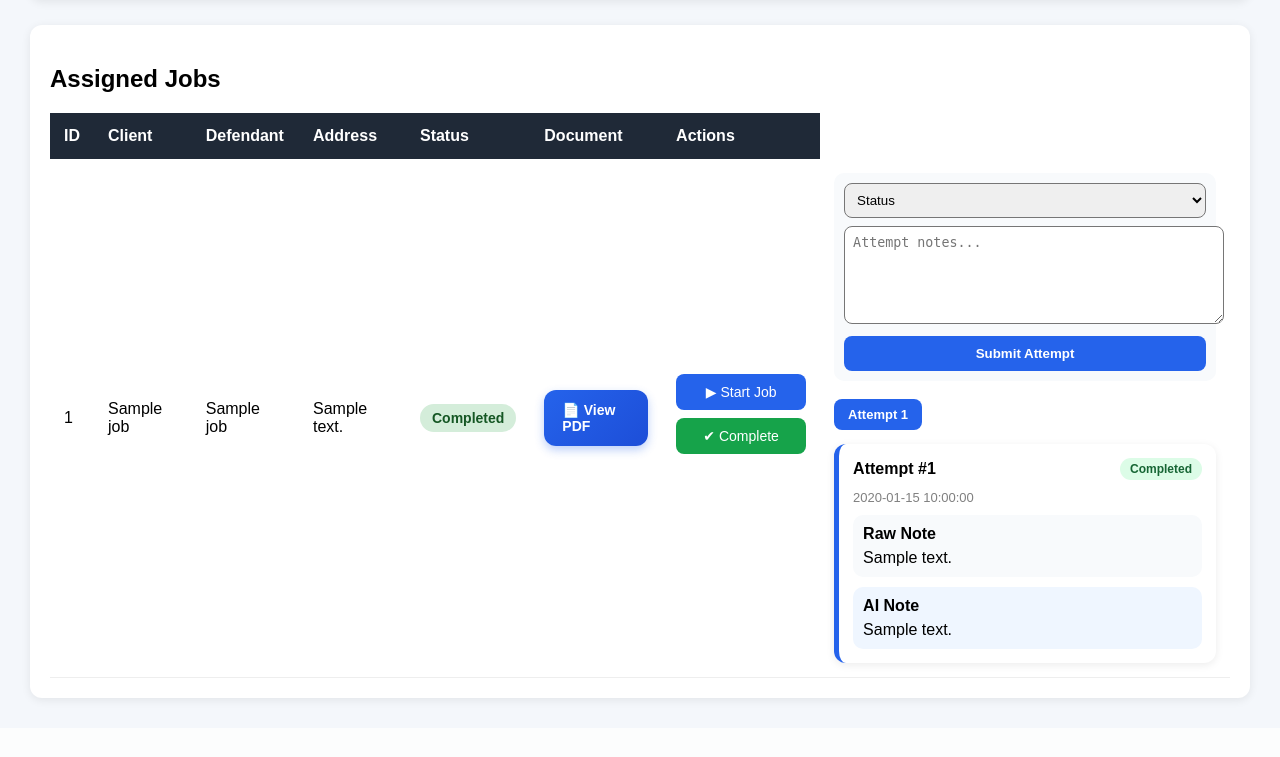
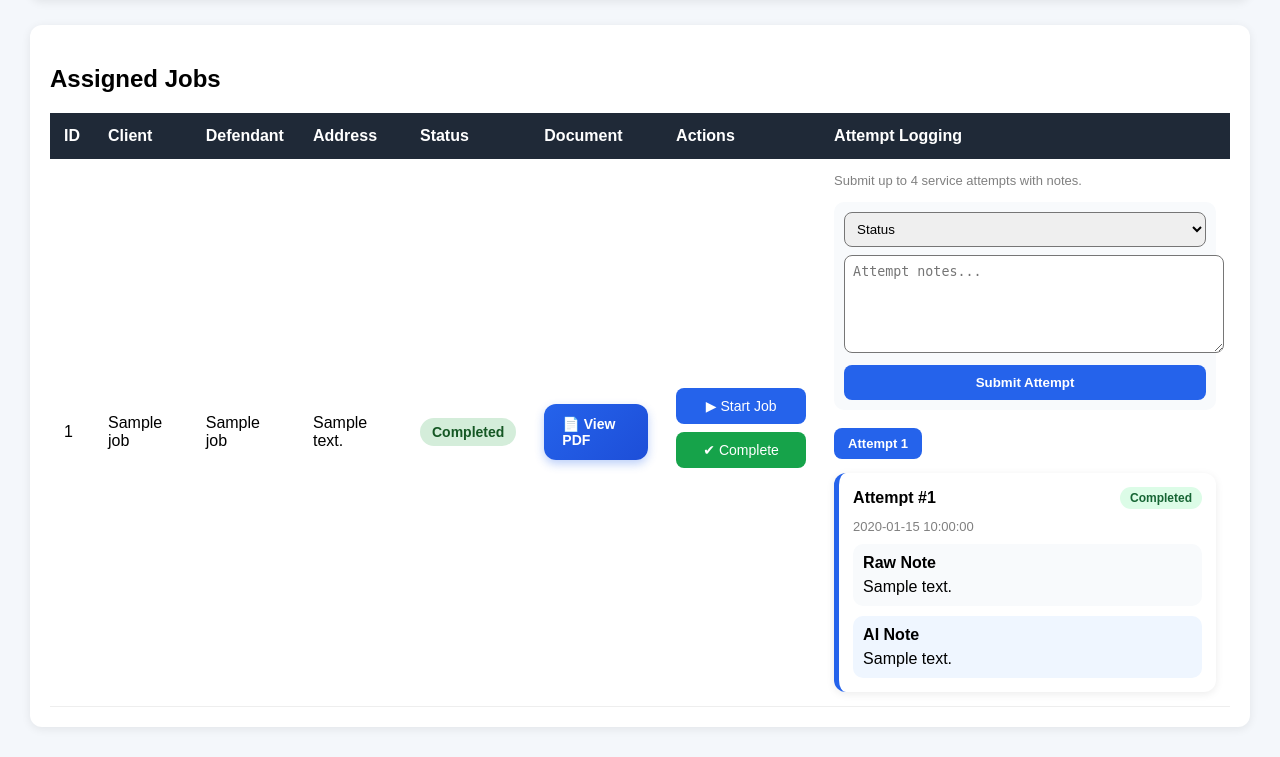
Before and after one commit to BharatArora2006/cjps-ai-platform, a FastAPI app: template app/templates/contractor_jobs.html in a window 1280 px wide. Shown: the part 134-891 px from the top of the page. Before the commit the page ends 837 px from the top, so only its background shows below. Run offline with FastAPI, Linux system fonts and the light colour scheme; the template is opened without the code that fills it: most values are stand-ins (such as "Sample title", 1, 10 or a date in 2020).

Commit message:
fix contractor dashboard header for attempt

```diff
--- a/app/templates/contractor_jobs.html
+++ b/app/templates/contractor_jobs.html
@@ -164,6 +164,7 @@
                 <th>Status</th>
                 <th>Document</th>
                 <th>Actions</th>
+                <th>Attempt Logging</th>
             </tr>
 
             {% for job in jobs %}
@@ -279,6 +280,16 @@
                 <td>
 
                     <!-- ATTEMPT FORM -->
+
+                    <div
+                        style="
+                            font-size:13px;
+                            color:gray;
+                            margin-bottom:14px;
+                        "
+                    >
+                        Submit up to 4 service attempts with notes.
+                    </div>
 
                     <form
                         action="/log-attempt/{{ job.id }}"
```
